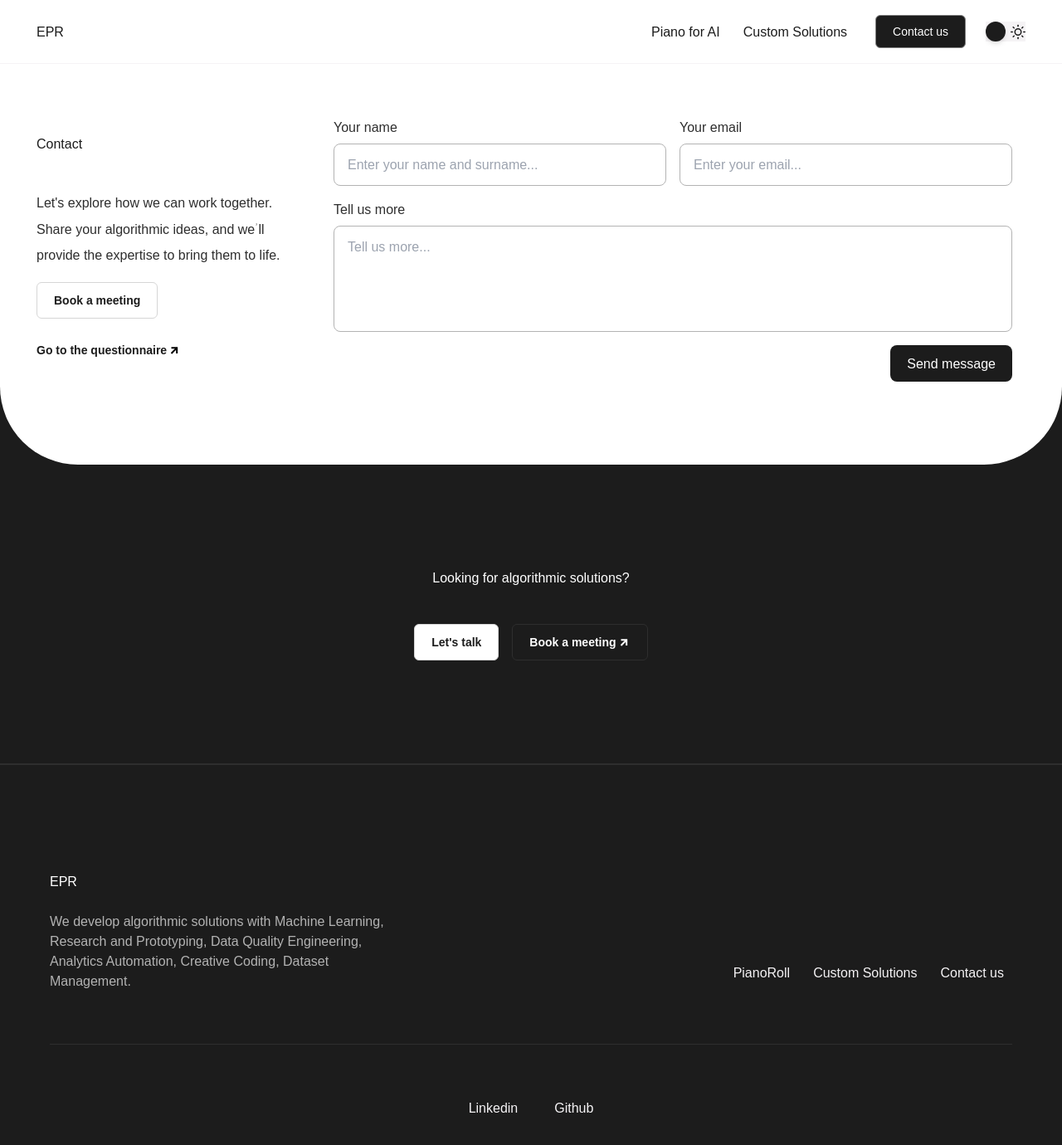
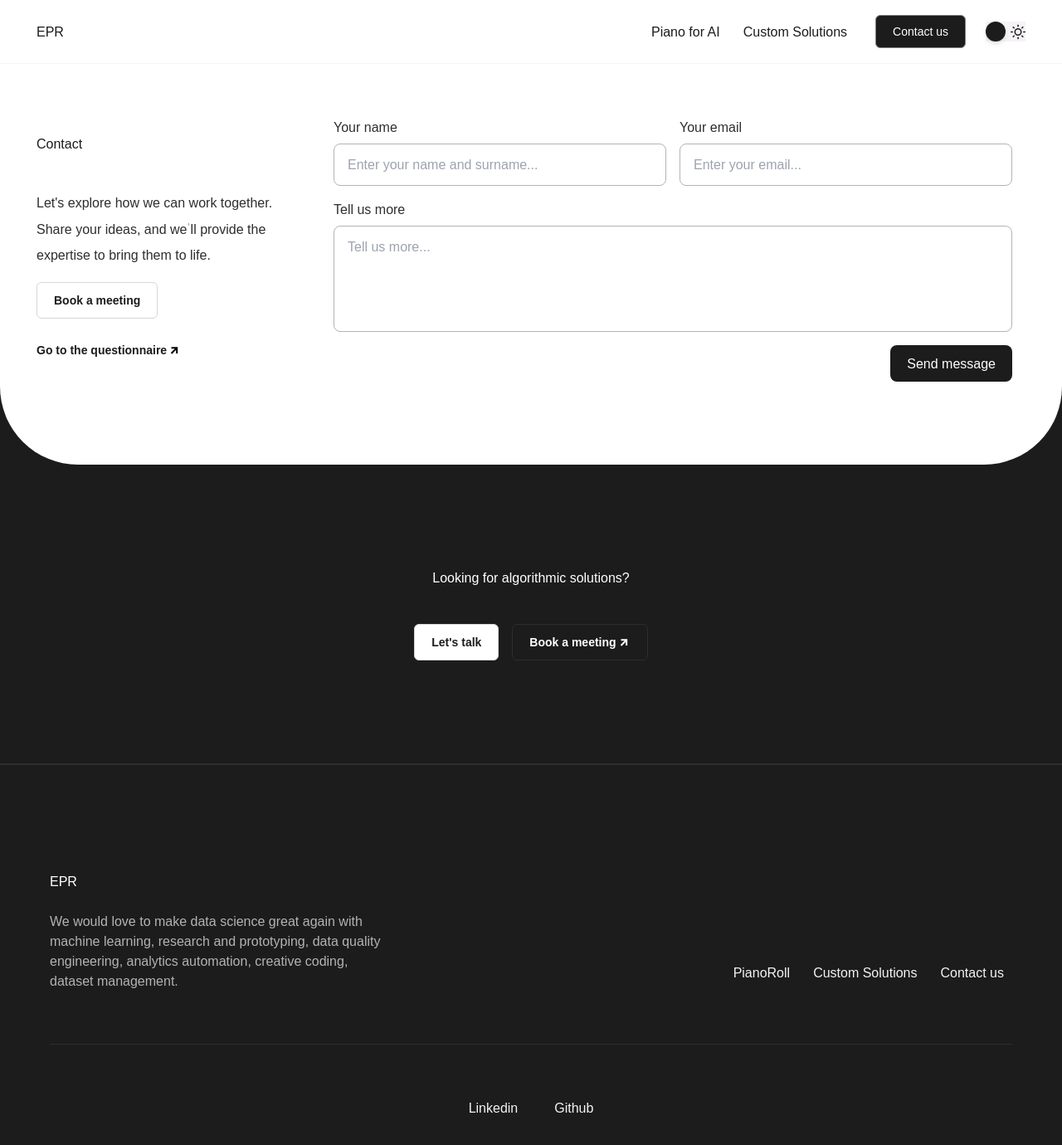
Before and after one commit to Nospoko/epr-landing, a Next.js app in the folder algrtm/: page /contactUs in a window 1280 px wide. Shown: the top 1380 px of the page at 83% size. Built offline with nearby package versions, Linux system fonts and the light colour scheme.

Commit message:
copy changed in LinksSection and Contact form

```diff
--- a/algrtm/src/components/ContactDescription.js
+++ b/algrtm/src/components/ContactDescription.js
@@ -11,8 +11,8 @@ const ContactDescription = () => {
       </h2>
       <div className="flex flex-col gap-4">
         <h6 className="h6_400 xl:h6 text-neutralLight-neutral20 dark:text-neutralDark-neutral20 leading-[1.98rem]">
-          Let's explore how we can work together. Share your algorithmic ideas,
-          and we’ll provide the expertise to bring them to life.
+          Let's explore how we can work together. Share your ideas, and we’ll
+          provide the expertise to bring them to life.
         </h6>
 
         <div className=" flex flex-col md:items-start gap-4 self-stretch xl:flex-row">
--- a/algrtm/src/components/DataLabSection.js
+++ b/algrtm/src/components/DataLabSection.js
@@ -11,7 +11,7 @@ const DataLabSection = () => {
         {dataLabSectionTexts.map((item, index) => (
           <div
             key={index}
-            className="flex flex-col text-start bg-neutralLight-neutral90 border-neutralLight-neutral90  border-1 rounded-[2rem] gap-[1rem] p-[2rem] w-full max-w-[24.75rem] h-[21.62rem] xl:h-[31.38rem] lg:h-[30.12rem] text-neutralLight-neutral20"
+            className="flex flex-col text-start bg-neutralLight-neutral90 border-neutralLight-neutral90  border-1 rounded-[2rem] gap-[1rem] p-[2rem] w-full max-w-[24.75rem] max-h-[24.88rem] xl:h-[31.38rem] lg:h-[30.12rem] text-neutralLight-neutral20"
           >
             <h5 className="h6_600 lg:text-[1.625rem] lg:leading-[2.34rem] lg:text-semibold max-w-[15rem] ">
               {item.title}
--- a/algrtm/src/components/LinksSection.js
+++ b/algrtm/src/components/LinksSection.js
@@ -16,9 +16,9 @@ const LinksSection = () => {
               <p className=" text-neutralLight-neutral100 h5">EPR</p>
             </div>
             <div className=" p2 text-neutralLight-neutral60 dark:text-neutralDark-neutral60 max-w-[25.375rem]">
-              We develop algorithmic solutions with Machine Learning, Research
-              and Prototyping, Data Quality Engineering, Analytics Automation,
-              Creative Coding, Dataset Management.
+              We would love to make data science great again with machine
+              learning, research and prototyping, data quality engineering,
+              analytics automation, creative coding, dataset management.
             </div>
           </div>
 
```
